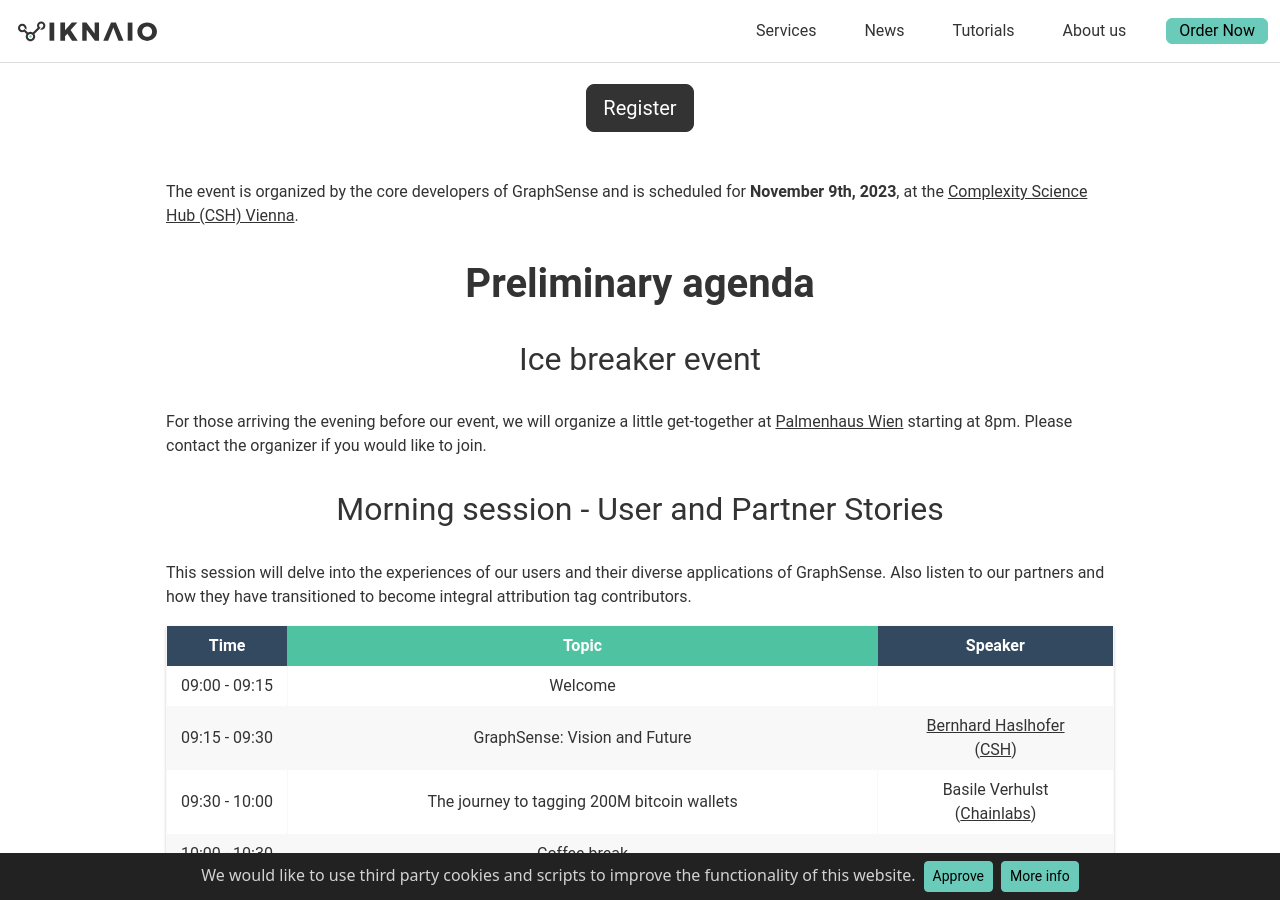
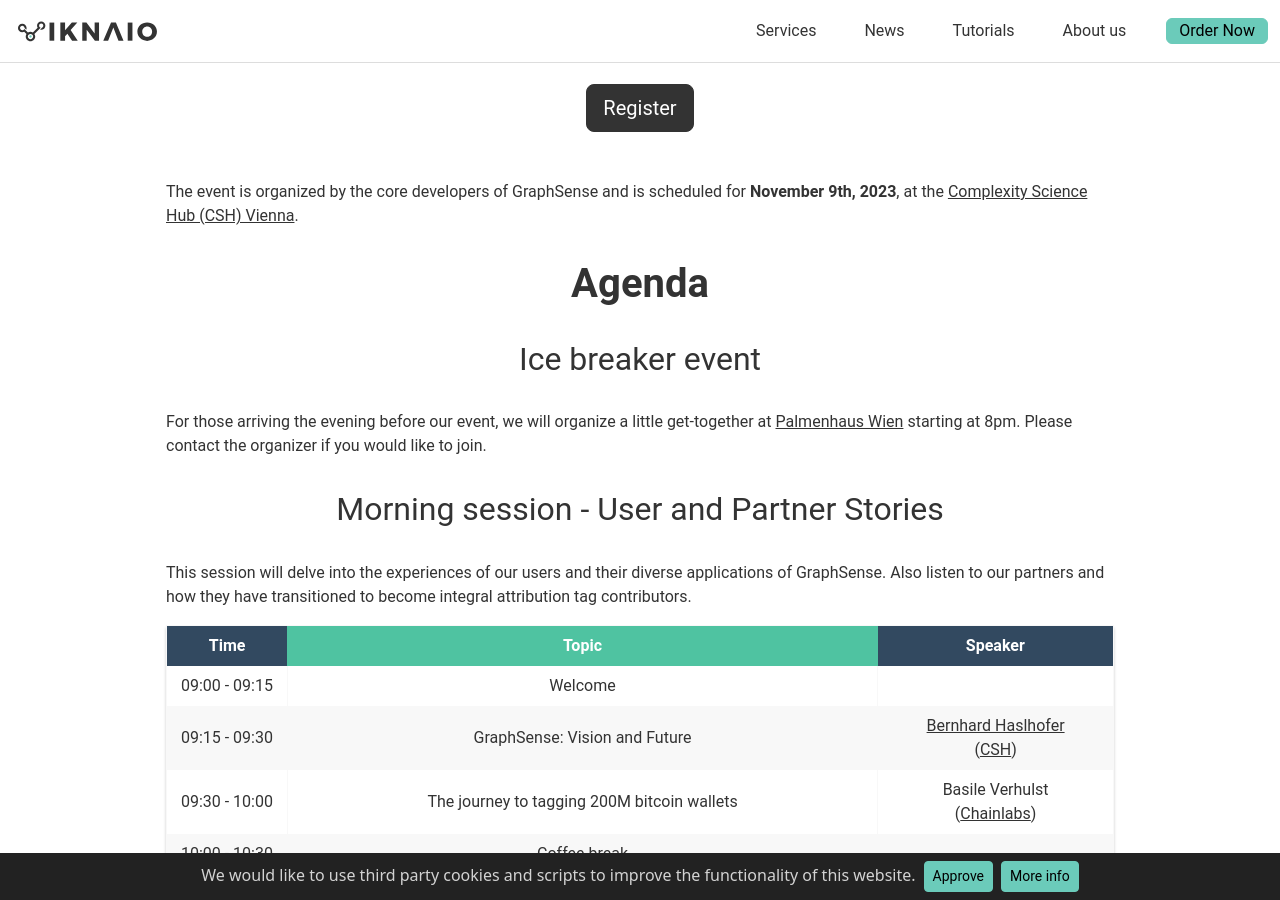
Before and after one commit to iknaio/iknaio.github.io, a Jekyll site: the page built from events/gsconnect2023.md, in a window 1280 px wide and 900 px high, scrolled down 601 px. Built offline with Jekyll 4.4.1, drawn with Linux system fonts in a browser that asks for light colours.

Commit message:
finalized agenda

```diff
--- a/events/gsconnect2023.md
+++ b/events/gsconnect2023.md
@@ -26,7 +26,7 @@
 The event is organized by the core developers of GraphSense and is scheduled
 for **November 9th, 2023**, at the [Complexity Science Hub (CSH) Vienna](https://csh.ac.at).
 
-# Preliminary agenda
+# Agenda
 
 ## Ice breaker event
 
```
